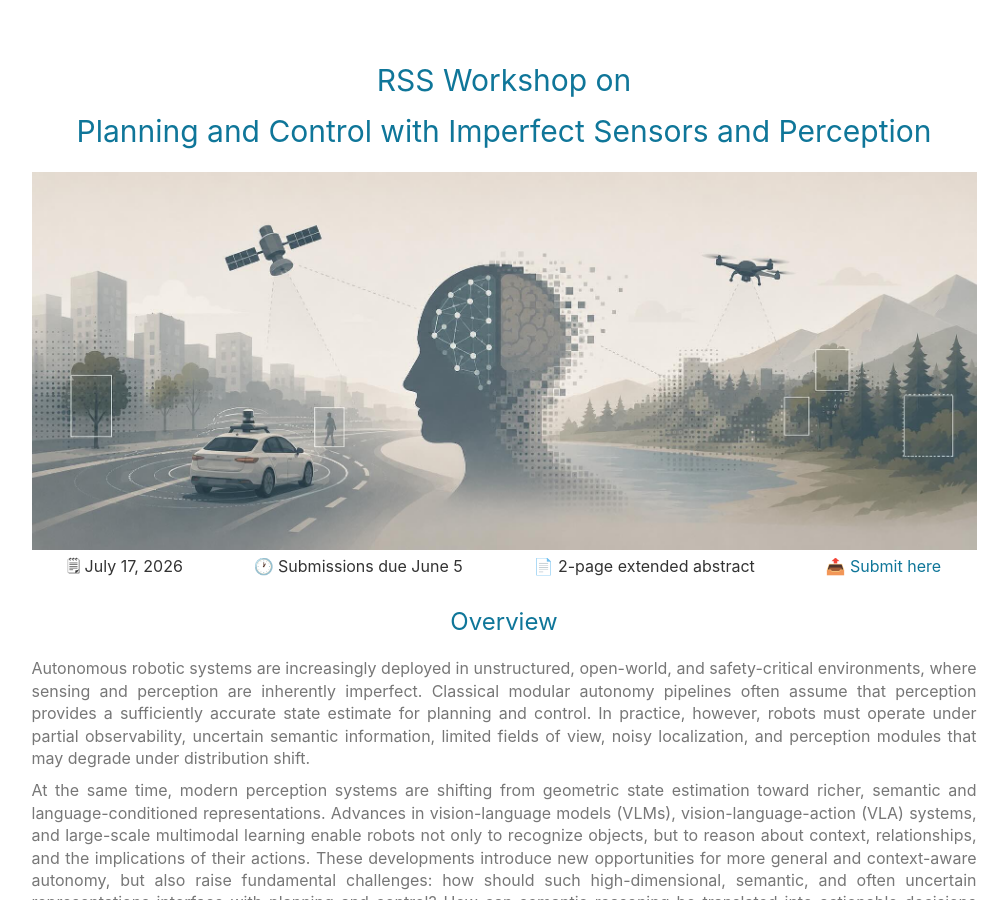
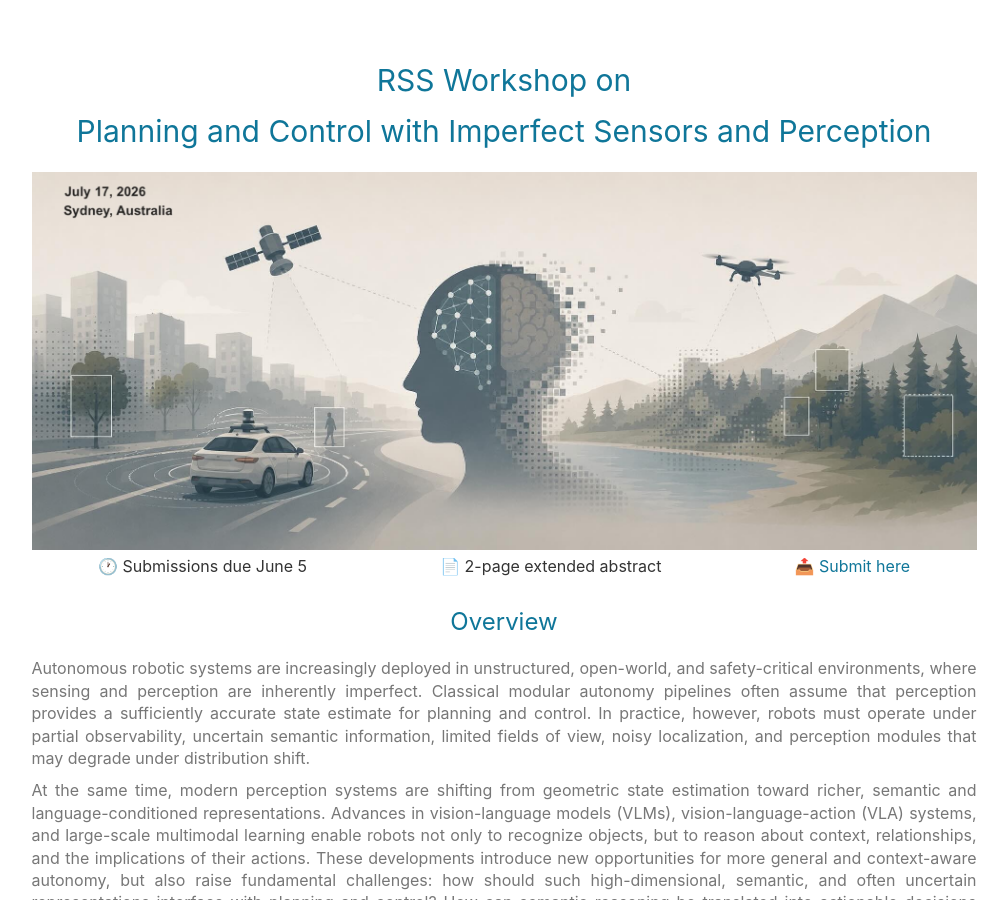
Before and after one commit to aria-systems-group/website, a Jekyll site: the page built from pages/rssworkshop2025.md, in a window 1280 px wide and 900 px high. Shown: the whole window, without its empty margins (136-1144 px from the left). Built offline with Jekyll 4.4.1, drawn with Linux system fonts in a browser that asks for light colours.

Commit message:
added rssworkshop banner

```diff
--- a/pages/rssworkshop2025.md
+++ b/pages/rssworkshop2025.md
@@ -5,10 +5,10 @@
 class: no-nav
 ---
 <figure>
-  <img src="/assets/images/rssworkshopbanner.jpg" alt="Planning and Control with Imperfect Sensors and Perception">
+  <img src="/assets/images/rssworkshopbanner2.jpg" alt="Planning and Control with Imperfect Sensors and Perception">
 </figure>
 <div style="display: flex; justify-content: space-around; text-align: center;">
-  <div><span class="meta-icon">🗒</span> July 17, 2026</div>
+  <!-- <div><span class="meta-icon">🗒</span> July 17, 2026</div> -->
   <div><span class="meta-icon">🕐</span> Submissions due June 5</div>
   <div><span class="meta-icon">📄</span> 2-page extended abstract</div>
   <div><span class="meta-icon">📤</span> <a href="https://openreview.net/group?id=roboticsfoundation.org/RSS/2026/Workshop/WPCIS">Submit here</a></div>
```
Also changed, not shown: assets/images/rssworkshopbanner2.jpg (added).
